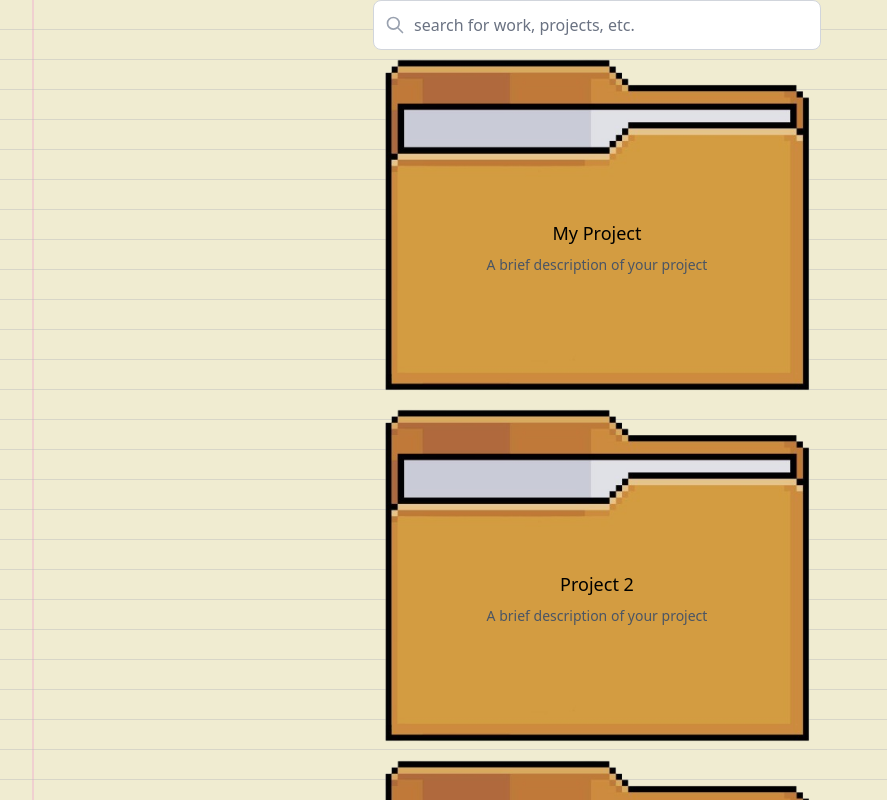
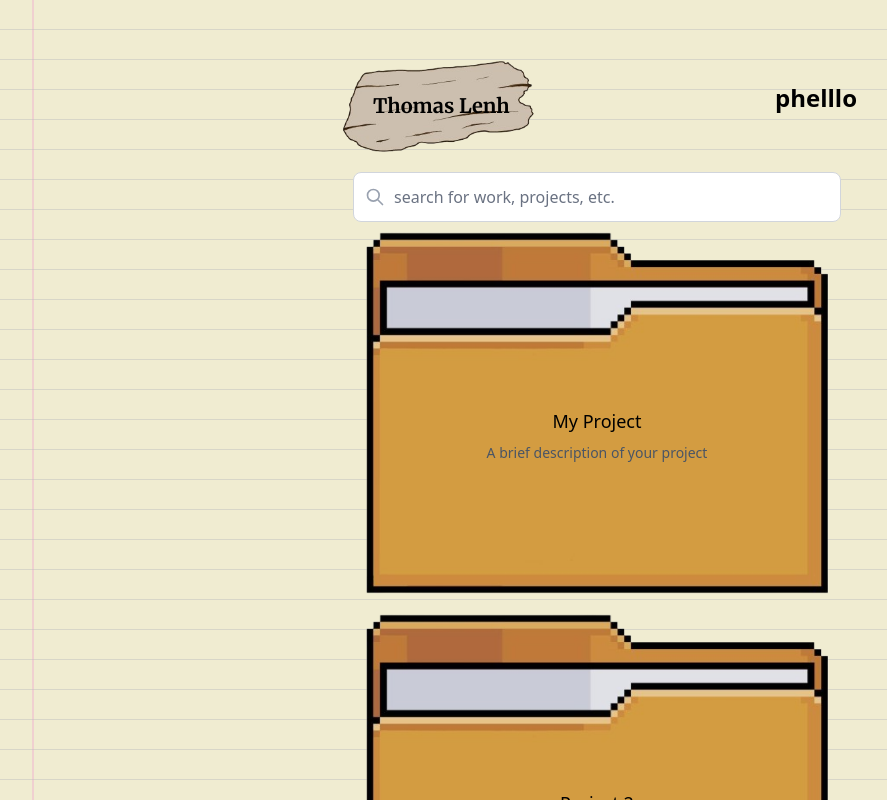
Before and after one commit to forkiron/thomaslenh, a React (Vite) app: page /projects in a window 1280 px wide. Shown: the top 800 px of the page, without its empty margins (43-930 px from the left). Built offline with nearby package versions, Linux system fonts and the light colour scheme.

Commit message:
banner added

```diff
--- a/src/components/Profile.tsx
+++ b/src/components/Profile.tsx
@@ -3,8 +3,10 @@ import uw from "../assets/uw.png";
 import scrible from "../assets/scrible.gif";
 import back from "../assets/backgroundwood.png";
 import front from "../assets/visiblewood.png";
+import banner from "../assets/banner.png";
 import { useState } from "react";
 import { useNavigate } from "react-router-dom";
+import { globalIgnores } from "eslint/config";
 
 const Profile = () => {
   const [isClicked, setIsClicked] = useState(true);
@@ -13,6 +15,7 @@ const Profile = () => {
   return (
     <div className="flex flex-col w-[750px] h-[600px] font-[Poppins] ">
       <div className="flex h-50 flex-col ">
+        <img className="w-90 h-full" src={banner} alt="" />
         <p className=" text-[#e6e1c1] pt-3 rounded-lg text-5xl mb-5 font-[Merriweather]">
           hi, im thomas!
         </p>
--- a/src/components/ProjectCard.tsx
+++ b/src/components/ProjectCard.tsx
@@ -16,7 +16,7 @@ const ProjectCard: React.FC<ProjectCardProps> = ({
 }) => {
   return (
     <div className={`flex flex-col items-center justify-center ${className}`}>
-      <img className="w-120 h-full" src={image} alt={title} />
+      <img className={`w-140 h-full`} src={image} alt={title} />
       <p className="absolute text-lg font-medium mt-4">{title}</p>
       {description && (
         <p className=" absolute text-sm text-gray-600 mt-20 text-center max-w-md">
--- a/src/pages/Projects.tsx
+++ b/src/pages/Projects.tsx
@@ -1,6 +1,7 @@
 import { useState } from "react";
 import { GridBackgroundDemo } from "../components/background/GridBackgroundDemo";
 import ProjectCard from "../components/ProjectCard";
+import visiblewood from "../assets/visiblewood.png";
 const Projects = () => {
   const [searchTerm, setSearchTerm] = useState("");
 
@@ -13,8 +14,17 @@ const Projects = () => {
 
       {/* Main content */}
       <div className="relative z-10">
+        <div className="flex items-center  mt-10 justify-between">
+          <div className="">
+            <img src={visiblewood} alt="" className="w-50 h-max" />
+            <p className="text-xl absolute top-23 left-9 font-bold font-[merriweather]">
+              Thomas Lenh
+            </p>
+          </div>
+          <div className="text-2xl h-max font-bold">phelllo </div>
+        </div>
         {/* Search bar */}
-        <div className="w-120 mx-auto mb-12 px-4">
+        <div className="w-130 mx-auto mt-4 px-4">
           <div className="relative">
             <div className="absolute inset-y-0 left-0 pl-3 flex items-center pointer-events-none">
               <svg
```
Also changed, not shown: src/assets/banner.png (added).
